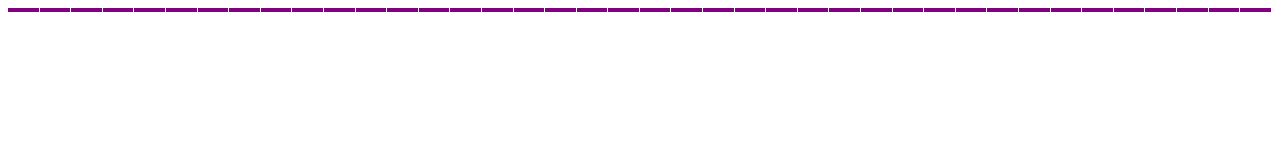
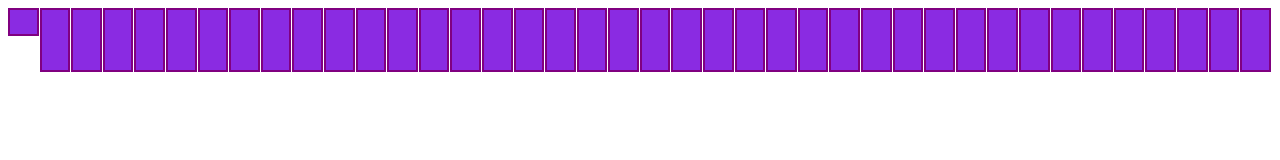
Before and after one commit to clau9156/barchart, a plain HTML site: page barchart.html in a window 1280 px wide. Drawn offline with Linux system fonts and the light colour scheme.

Commit message:
first line changing size but fast BUT WORKS

```diff
--- a/barchart.css
+++ b/barchart.css
@@ -1,9 +1,10 @@
 #bars {
   display: flex;
   flex-direction: row;
+  height: 60px;
 }
 
-#bar {
+.bar {
   flex-grow: 1;
   background-color: blueviolet;
   border: 2px solid purple;
--- a/barchart.html
+++ b/barchart.html
@@ -9,46 +9,46 @@
 </head>
 <body>
     <div id="bars">
-        <div id="bar"></div>
-        <div id="bar"></div>
-        <div id="bar"></div>
-        <div id="bar"></div>
-        <div id="bar"></div>
-        <div id="bar"></div>
-        <div id="bar"></div>
-        <div id="bar"></div>
-        <div id="bar"></div>
-        <div id="bar"></div>
-        <div id="bar"></div>
-        <div id="bar"></div>
-        <div id="bar"></div>
-        <div id="bar"></div>
-        <div id="bar"></div>
-        <div id="bar"></div>
-        <div id="bar"></div>
-        <div id="bar"></div>
-        <div id="bar"></div>
-        <div id="bar"></div>
-        <div id="bar"></div>
-        <div id="bar"></div>
-        <div id="bar"></div>
-        <div id="bar"></div>
-        <div id="bar"></div>
-        <div id="bar"></div>
-        <div id="bar"></div>
-        <div id="bar"></div>
-        <div id="bar"></div>
-        <div id="bar"></div>
-        <div id="bar"></div>
-        <div id="bar"></div>
-        <div id="bar"></div>
-        <div id="bar"></div>
-        <div id="bar"></div>
-        <div id="bar"></div>
-        <div id="bar"></div>
-        <div id="bar"></div>
-        <div id="bar"></div>
-        <div id="bar"></div>
+        <div class="bar"></div>
+        <div class="bar"></div>
+        <div class="bar"></div>
+        <div class="bar"></div>
+        <div class="bar"></div>
+        <div class="bar"></div>
+        <div class="bar"></div>
+        <div class="bar"></div>
+        <div class="bar"></div>
+        <div class="bar"></div>
+        <div class="bar"></div>
+        <div class="bar"></div>
+        <div class="bar"></div>
+        <div class="bar"></div>
+        <div class="bar"></div>
+        <div class="bar"></div>
+        <div class="bar"></div>
+        <div class="bar"></div>
+        <div class="bar"></div>
+        <div class="bar"></div>
+        <div class="bar"></div>
+        <div class="bar"></div>
+        <div class="bar"></div>
+        <div class="bar"></div>
+        <div class="bar"></div>
+        <div class="bar"></div>
+        <div class="bar"></div>
+        <div class="bar"></div>
+        <div class="bar"></div>
+        <div class="bar"></div>
+        <div class="bar"></div>
+        <div class="bar"></div>
+        <div class="bar"></div>
+        <div class="bar"></div>
+        <div class="bar"></div>
+        <div class="bar"></div>
+        <div class="bar"></div>
+        <div class="bar"></div>
+        <div class="bar"></div>
+        <div class="bar"></div>
     </div>
     <script src="barchart.js"></script>
 </body>
--- a/barchart.js
+++ b/barchart.js
@@ -1,33 +1,45 @@
 "use strict";
-
-const queueSize = getNumberofCustomers();
+// array (random numbers - model(40 elements))
+// const queueSize = getNumberofCustomers();
+let bar = document.querySelector(".bar");
 let bars = document.querySelector("#bars");
 
 window.addEventListener("load", init);
 
 function init() {
+    console.log("init");
+    loop();
+    // displayData();
+}
+// i = measurements
+// if to loop
+function loop() {
+    console.log("loop");
+    for (let i=0; i<40;) {
+        i++;
+        bar.style.height = i + "%";
 
-    loop();
-}
-
-function loop() {
-    setTimeout(loop, 1000);
-    getNumberofCustomers();
+    }
 }
 
 function getNumberofCustomers() {
+    console.log("getNumberofCustomers");
     // FAKE: gives a completely random number
     return Math.floor(Math.random()*32);
-
-    displayData();
 }
 
 function displayData() {
-    queueSize.shift(bars);
+    console.log("displayData");
+    bars.appendChild(bar);
     modifyModel();
+    setTimeout(displayData, 1000);
 }
 
 function modifyModel() {
-
-    console.log(modifyModel);
+    console.log("modifyModel");
+    const queueSize = getNumberofCustomers();
+    // adds at the end
+    bars.push();
+    // scroll left
+    bars.shift();
 }
```
